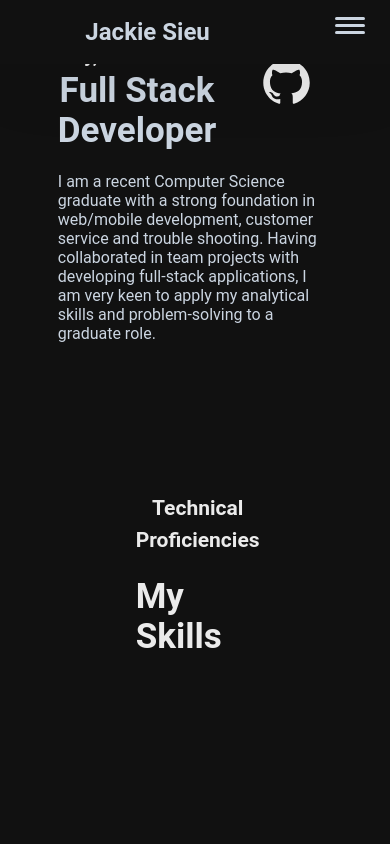
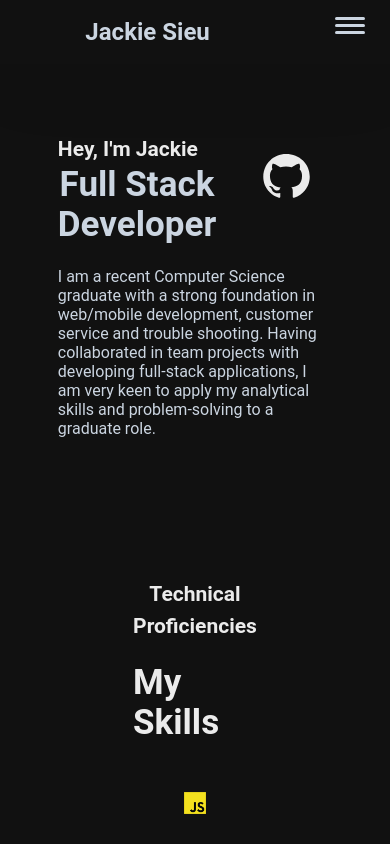
Before and after one commit to jackieseeyou/personal_website, a React (Create React App) app: page / in a window 390 px wide. Built offline with nearby package versions, Linux system fonts and the light colour scheme.

Commit message:
fix padding inconsistency

```diff
--- a/src/App.css
+++ b/src/App.css
@@ -252,7 +252,7 @@ h3 {
 /* Hero Section Style */
 .hero--section {
 
-    padding: clamp(1rem, 10vw, 8rem);
+    padding: 133.33px;
     align-items: center;
     justify-content: space-between;
     gap: 2rem;
@@ -314,7 +314,7 @@ h3 {
 /* Skills Section Style */
 .skills--section {
     display: flex;
-    padding: 149.33px;
+    padding: 133.33px;
     flex-direction: column;
     justify-content: center;
     align-items: flex-start;
```
